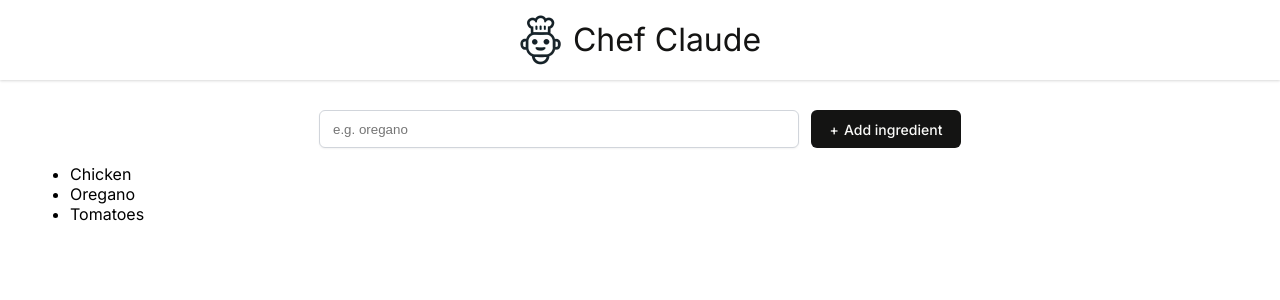
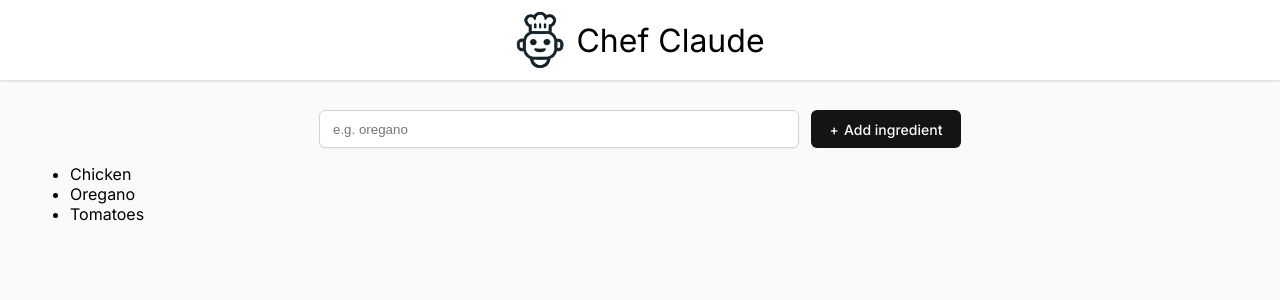
Before and after one commit to Valay-2004/Chef-Claude, a React (Vite) app: page / in a window 1280 px wide. Shown: the top 300 px of the page. Built offline with nearby package versions, Linux system fonts and the light colour scheme.

Commit message:
Updated style with the same as tutorial

```diff
--- a/src/index.css
+++ b/src/index.css
@@ -5,6 +5,7 @@
 body {
   margin: 0;
   font-family: Inter, sans-serif;
+  background-color: #fafaf8;
 }
 
 header {
@@ -15,23 +16,18 @@ header {
   height: 80px;
   background-color: white;
   /* padding: 24px 16px; */
-  color: #ffffff;
+  /* color: #ffffff; */
   box-shadow:
     0px 1px 3px 0px rgba(0, 0, 0, 0.1),
     0px 1px 2px 0px rgba(0, 0, 0, 0.06);
 }
 
 header > img {
-  width: 43px;
-  height: 52px;
+  width: 50px;
 }
 
 header > h1 {
   font-weight: 400;
-  font-size: 2rem;
-  line-height: 60px;
-  letter-spacing: -5%;
-  color: #141413;
 }
 
 main {
@@ -48,7 +44,6 @@ main {
 .add-ingredient-form > input {
   border-radius: 6px;
   border: 1px solid #d1d5db;
-  color: #ffffff;
   padding: 9px 13px;
   box-shadow: 0px 1px 2px 0px rgba(0, 0, 0, 0.05);
   flex-grow: 1;
```
